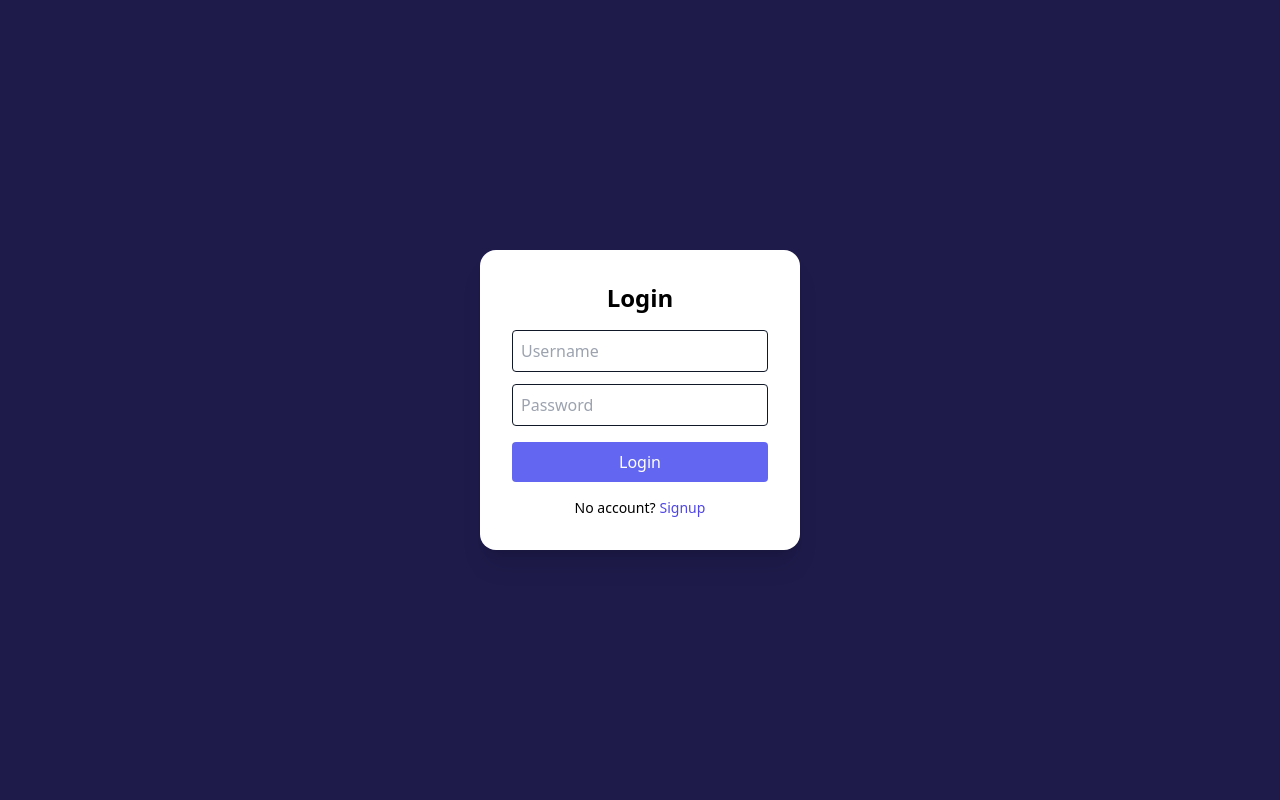
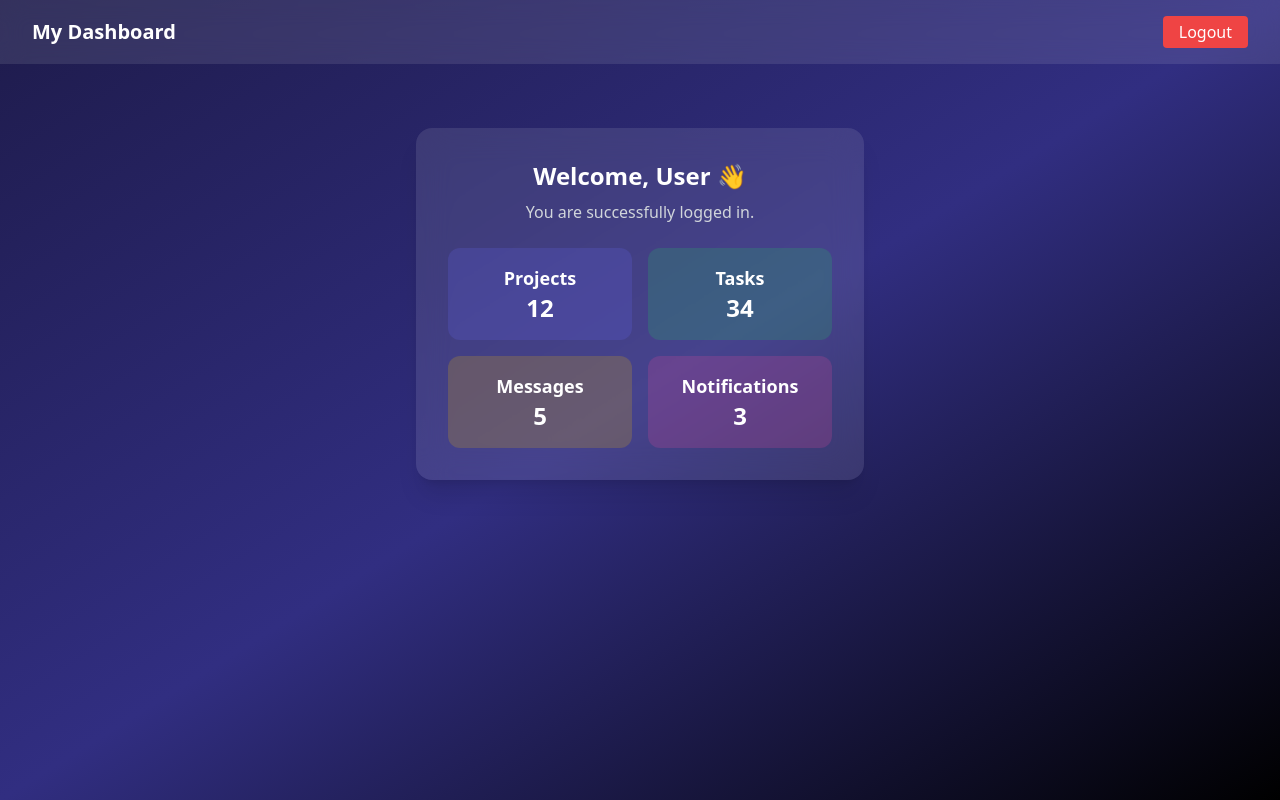
Before and after one commit to utsav-18/Secure-Login, a React (Vite) app in the folder frontend/: page /dashboard in a window 1280 px wide. Before the commit this address led to /. Built offline with nearby package versions, Linux system fonts and the light colour scheme.

Commit message:
Some redign

```diff
--- a/frontend/src/Log.jsx
+++ b/frontend/src/Log.jsx
@@ -20,7 +20,6 @@ function Log({
       setShowAlert(true);
       return;
     }
-
 
     try {
       const url = isLogin
--- a/frontend/src/pages/Dashboard.jsx
+++ b/frontend/src/pages/Dashboard.jsx
@@ -8,12 +8,14 @@ function Dashboard() {
   useEffect(() => {
     const token = localStorage.getItem("token");
 
-    if (!token) {
-      navigate("/");
-    } else {
-      // 🧠 decode token
+    if (token) {
+      try {
         const payload = JSON.parse(atob(token.split(".")[1]));
         setUsername(payload.username);
+      } catch {
+        localStorage.removeItem("token");
+        navigate("/");
+      }
     }
   }, [navigate]);
 
@@ -23,19 +25,59 @@ function Dashboard() {
   };
 
   return (
-    <div className="min-h-screen flex flex-col items-center justify-center bg-indigo-950 text-white">
+    <div className="min-h-screen bg-gradient-to-br from-indigo-950 via-indigo-900 to-black text-white">
 
-      <h1 className="text-3xl font-bold mb-4">
-        Welcome {username} 🎉
-      </h1>
-
+      {/* 🔹 Navbar */}
+      <div className="flex justify-between items-center px-8 py-4 bg-white/10 backdrop-blur-md">
+        <h1 className="text-xl font-bold">My Dashboard</h1>
         <button
           onClick={handleLogout}
-        className="bg-white text-black px-4 py-2 rounded-lg"
+          className="bg-red-500 px-4 py-1 rounded hover:bg-red-700 transition"
         >
           Logout
         </button>
+      </div>
 
+      {/* 🔹 Main Content */}
+      <div className="flex flex-col items-center justify-center mt-16 px-4">
+
+        {/* Welcome Card */}
+        <div className="bg-white/10 backdrop-blur-lg p-8 rounded-2xl shadow-xl w-full max-w-md text-center">
+
+          <h2 className="text-2xl font-bold mb-2">
+            Welcome, {username || "User"} 👋
+          </h2>
+
+          <p className="text-gray-300 mb-6">
+            You are successfully logged in.
+          </p>
+
+          {/* Stats Cards */}
+          <div className="grid grid-cols-2 gap-4">
+            <div className="bg-indigo-500/20 p-4 rounded-xl">
+              <h3 className="text-lg font-semibold">Projects</h3>
+              <p className="text-2xl font-bold">12</p>
+            </div>
+
+            <div className="bg-green-500/20 p-4 rounded-xl">
+              <h3 className="text-lg font-semibold">Tasks</h3>
+              <p className="text-2xl font-bold">34</p>
+            </div>
+
+            <div className="bg-yellow-500/20 p-4 rounded-xl">
+              <h3 className="text-lg font-semibold">Messages</h3>
+              <p className="text-2xl font-bold">5</p>
+            </div>
+
+            <div className="bg-pink-500/20 p-4 rounded-xl">
+              <h3 className="text-lg font-semibold">Notifications</h3>
+              <p className="text-2xl font-bold">3</p>
+            </div>
+          </div>
+
+        </div>
+
+      </div>
     </div>
   );
 }
```
Lines whose indentation alone changed are shown as unchanged.
